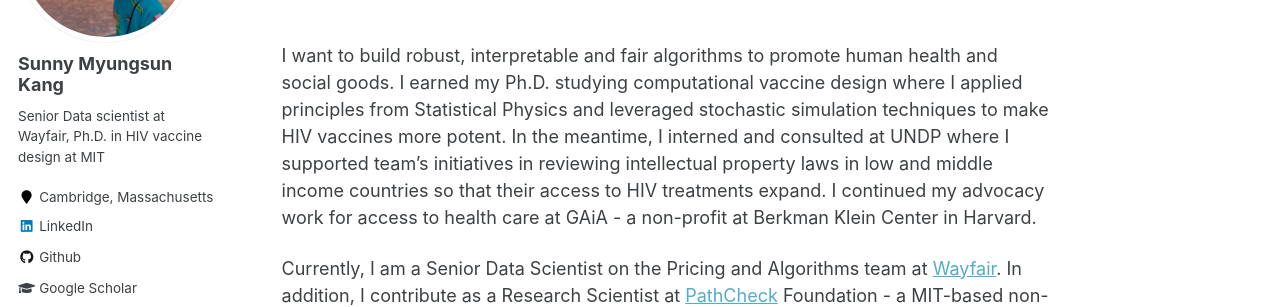
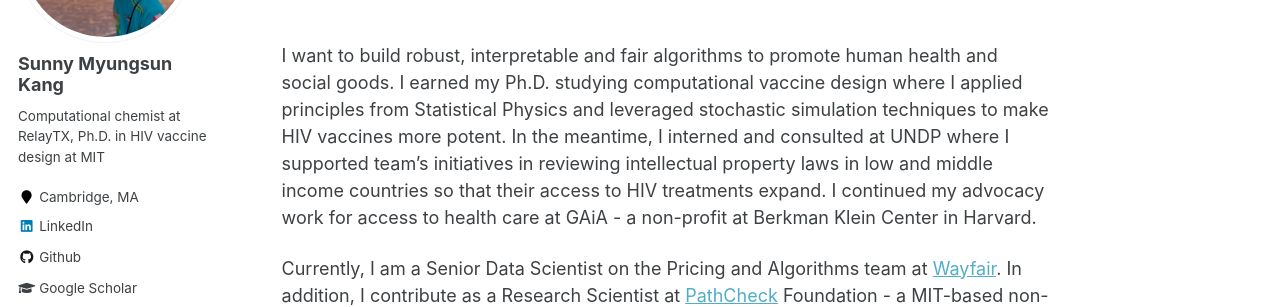
Before and after one commit to sunnnymskang/sunnnymskang.github.io, a Jekyll site: the page built from _pages/about.md, in a window 1280 px wide. Shown: the part 242-549 px from the top of the page. Built offline with Jekyll 4.4.1, drawn with Linux system fonts in a browser that asks for light colours.

Commit message:
11122024 update config

```diff
--- a/_config.yml
+++ b/_config.yml
@@ -82,8 +82,8 @@ analytics:
 author:
   name             : "Sunny Myungsun Kang"
   avatar           : "profile.png"
-  bio              : "Senior Data scientist at Wayfair, Ph.D. in HIV vaccine design at MIT"
-  location         : "Cambridge, Massachusetts"
+  bio              : "Computational chemist at RelayTX, Ph.D. in HIV vaccine design at MIT"
+  location         : "Cambridge, MA"
   employer         :
   pubmed           : #"https://www.ncbi.nlm.nih.gov/pubmed/?term=john+snow"
   googlescholar    : "https://scholar.google.com/citations?user=0R3DecUAAAAJ&hl=en&authuser=2"
```
